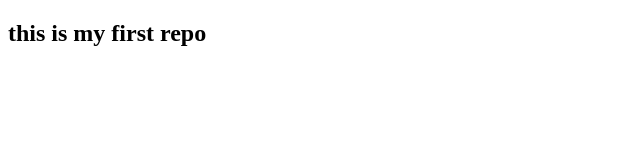
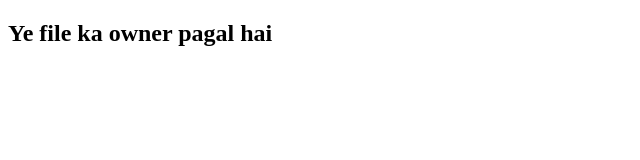
Before and after one commit to ansarimohammad12628/my-app, a plain HTML site: page index.html in a window 1280 px wide. Shown: the whole page, without its empty margins (0-640 px from the left). Drawn offline with Linux system fonts and the light colour scheme.

Commit message:
changes in index html file

```diff
--- a/index.html
+++ b/index.html
@@ -7,6 +7,6 @@
     <link rel="stylesheet" href="/index.css">
 </head>
 <body>
-    <h2>this is my first repo</h2>
+    <h2>Ye file ka owner pagal hai</h2>
 </body>
 </html>
```
